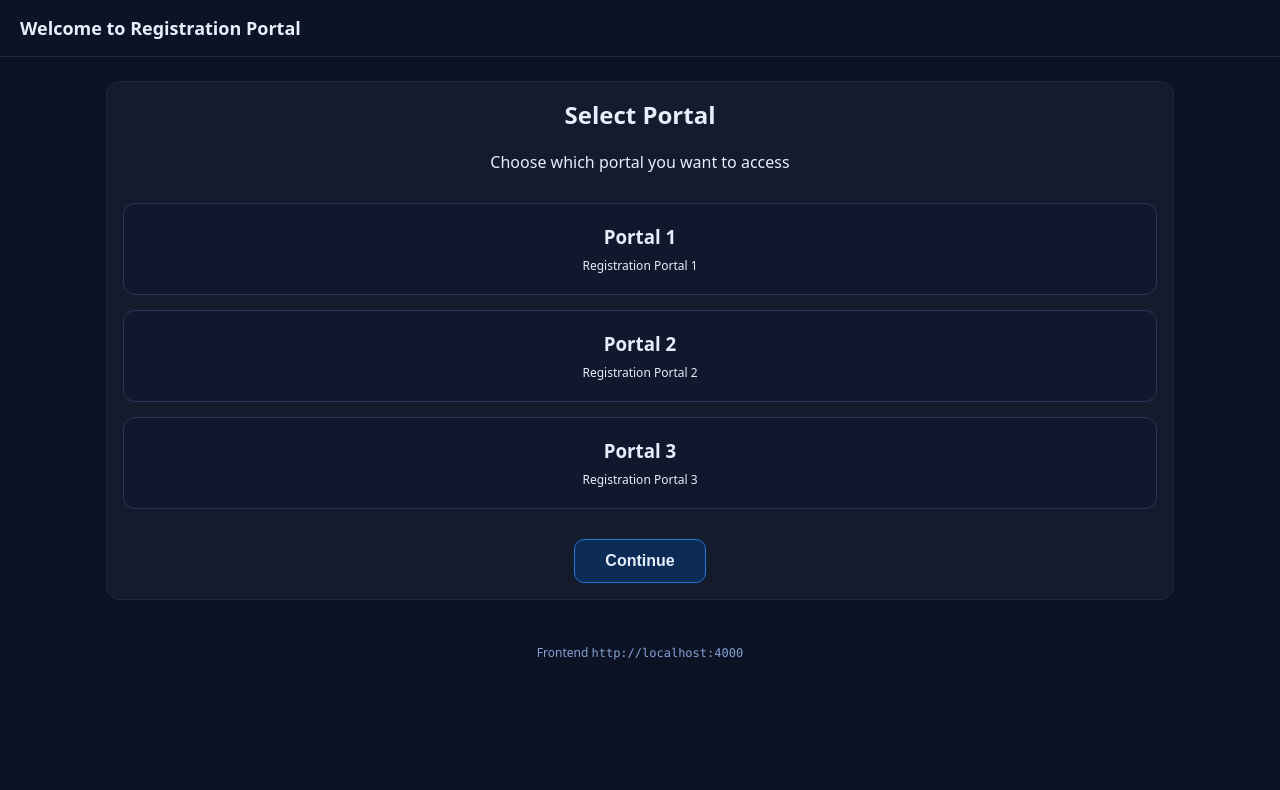
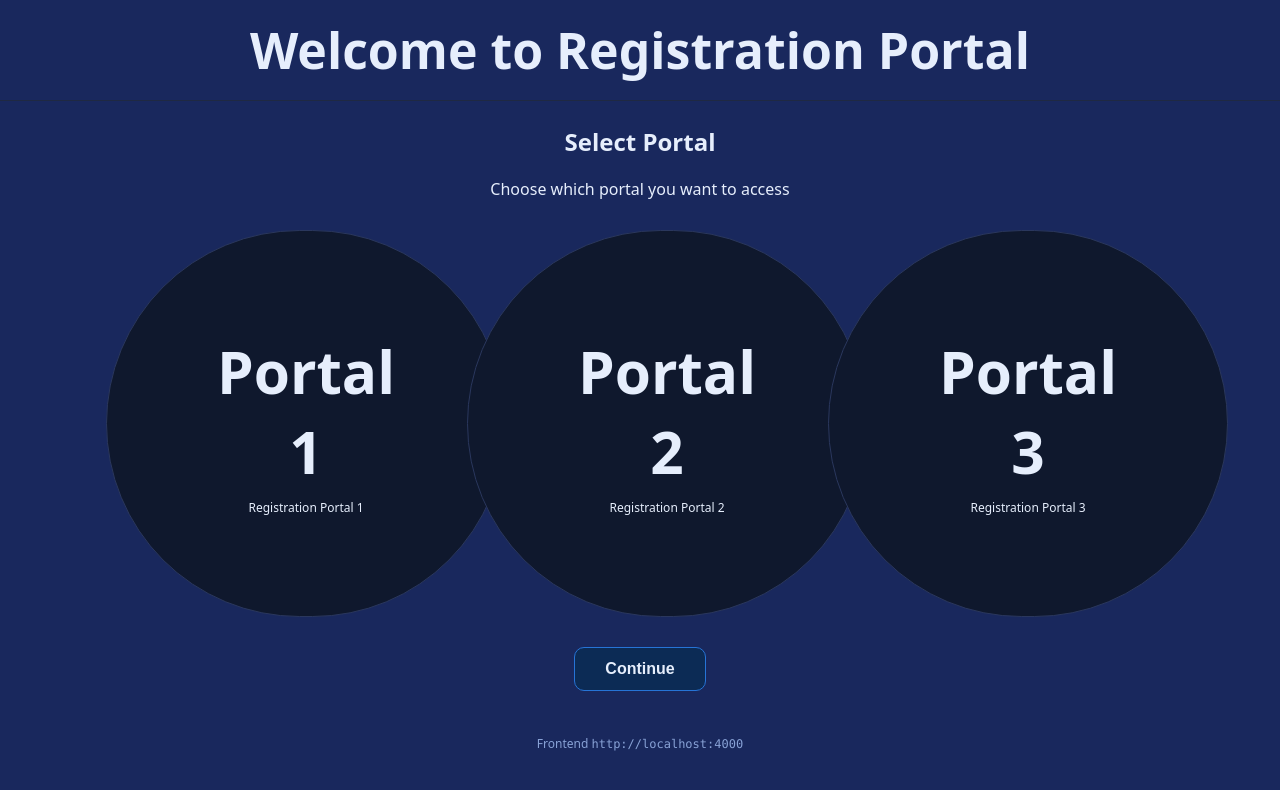
Before and after one commit to Paarkavi29/Registration_rfid, a React (Vite) app in the folder frontend/: page / in a window 1280 px wide. Shown: the top 790 px of the page. Built offline with nearby package versions, Linux system fonts and the light colour scheme; no server answers.

Commit message:
UI design changed

```diff
--- a/frontend/src/App.css
+++ b/frontend/src/App.css
@@ -1,5 +1,5 @@
 :root {
-  --bg:#0b1324;
+  --bg:#19285d;
   --card:#141b2d;
   --mut:#9fb0d0;
   --pri:#4da3ff;
@@ -24,26 +24,25 @@ header{
 }
 header h1{
   margin:0;
-  font-size:18px
+  font-size:50px;
+  width: 100%;
+  text-align: center;
 }
+
+
 
 
 main{
   max-width:1100px;
-  margin:24px auto;
+  margin:24px 24px;
   padding:0 16px;
 }
-
-main{
-  max-width:1100px;
-  margin:24px auto;
-  padding:0 16px;
-}
-.card{
+.card1{
   background:var(--card);
   border:1px solid #1f2942;
-  border-radius:14px;
-  padding:16px
+  border-radius:100px;
+  padding:116px;
+
 }
 
 .mut{
@@ -72,15 +71,23 @@ main{
   padding:3px 8px;
   border-radius:999px;
   background:#0d1426;
- .btn{
+.btn{
   appearance:none;
   border:1px solid #2a375d;
   background:#0f182d;color:#e6eefc;
-  padding:10px 14px;
-  border-radius:10px;
+  padding:14px 18px;
+  border-radius:12px;
   cursor:pointer;
   font-weight:600;
+  font-size:16px;
   transition: all 0.2s ease;
+}
+
+/* Larger button variant for prominent actions */
+.btn.lg{
+  padding:16px 24px;
+  font-size:18px;
+  border-radius:14px;
 }
 
 .btn:disabled{
--- a/frontend/src/pages/AdminPortal.jsx
+++ b/frontend/src/pages/AdminPortal.jsx
@@ -70,34 +70,34 @@ export default function AdminPortal() {
       {msg && <div className="small mut" style={{ marginBottom: 10 }}>{msg}</div>}
 
       <div style={{ display: 'grid', gridTemplateColumns: 'repeat(4, 1fr)', gap: 8, marginBottom: 10 }}>
-        <div className="card" style={{ padding: 10 }}>
+        <div className="card1" style={{ padding: 10 }}>
           <div className="small mut">Total Records</div>
           <div style={{ fontSize: 18, fontWeight: 700 }}>{computed.totalRecords}</div>
         </div>
-        <div className="card" style={{ padding: 10 }}>
+        <div className="card1" style={{ padding: 10 }}>
           <div className="small mut">Total People</div>
           <div style={{ fontSize: 18, fontWeight: 700 }}>{computed.totalPeople}</div>
         </div>
-        <div className="card" style={{ padding: 10 }}>
+        <div className="card1" style={{ padding: 10 }}>
           <div className="small mut">Individuals (general)</div>
           <div style={{ fontSize: 18, fontWeight: 700 }}>{computed.byType.general || 0}</div>
         </div>
-        <div className="card" style={{ padding: 10 }}>
+        <div className="card1" style={{ padding: 10 }}>
           <div className="small mut">Batches (school+univ)</div>
           <div style={{ fontSize: 18, fontWeight: 700 }}>{(computed.byType.school || 0) + (computed.byType.university || 0)}</div>
         </div>
       </div>
 
       <div style={{ display: 'grid', gridTemplateColumns: 'repeat(3, 1fr)', gap: 8, marginBottom: 10 }}>
-        <div className="card" style={{ padding: 10 }}>
+        <div className="card1" style={{ padding: 10 }}>
           <div className="small mut">Total RFID Tags</div>
           <div style={{ fontSize: 18, fontWeight: 700 }}>{computed.totalTags}</div>
         </div>
-        <div className="card" style={{ padding: 10 }}>
+        <div className="card1" style={{ padding: 10 }}>
           <div className="small mut">Available Tags</div>
           <div style={{ fontSize: 18, fontWeight: 700 }}>{computed.availableTags}</div>
         </div>
-        <div className="card" style={{ padding: 10 }}>
+        <div className="card1" style={{ padding: 10 }}>
           <div className="small mut">Assigned Tags</div>
           <div style={{ fontSize: 18, fontWeight: 700 }}>{computed.assignedTags}</div>
         </div>
--- a/frontend/src/pages/PortalSelection.jsx
+++ b/frontend/src/pages/PortalSelection.jsx
@@ -26,19 +26,24 @@ export default function PortalSelection({ onPortalSelect }) {
         Choose which portal you want to access
       </p>
 
-      <div style={{ display: 'grid', gap: '15px', marginBottom: '30px' ,  textAlign: 'center' }}>
+      <div style={{ display: 'grid', gap: '15px', marginBottom: '30px' ,  textAlign: 'center', alignItems: 'center', gridTemplateColumns: 'repeat(auto-fit, minmax(250px, 1fr))' }}>
         {portals.map(portal => (
           <div
             key={portal.id}
             className={`portal-card ${selectedPortal === portal.id ? 'selected' : ''}`}
             onClick={() => handlePortalSelect(portal.id)}
             style={{
-              padding: '20px',
+              fontSize: '50px',
+              display: 'flex',
+              flexDirection: 'column',
+              padding: '100px',
+              width: '400px',
+              alignItems: 'center',
               border: selectedPortal === portal.id ? '2px solid var(--pri)' : '1px solid #2a375d',
-              borderRadius: '12px',
+              borderRadius: '500px',
               background: selectedPortal === portal.id ? '#0c2b55' : '#0f182d',
               cursor: 'pointer',
-              transition: 'all 0.2s ease'
+              transition: 'all 0.2s ease',
             }}
           >
             <h3 style={{ margin: '0 0 8px 0', color: selectedPortal === portal.id ? 'var(--pri)' : '#e6eefc' }}>
@@ -56,7 +61,7 @@ export default function PortalSelection({ onPortalSelect }) {
           className="btn primary"
           onClick={handleContinue}
           disabled={!selectedPortal}
-          style={{ padding: '12px 30px', fontSize: '16px' }}
+          style={{ padding: '12px 30px', fontSize: '16px' , alignItems: 'center' }}
         >
           Continue
         </button>
--- a/frontend/src/pages/RegistrationFlow.jsx
+++ b/frontend/src/pages/RegistrationFlow.jsx
@@ -373,10 +373,13 @@ export default function RegistrationFlow({ selectedPortal, onRegistrationComplet
 
   const renderTypeSelection = () => (
     <div>
-      <h3 style={{ marginTop: 0 }}>Registration Type</h3>
-      <div className="small mut" style={{ marginBottom: 12 }}>Portal: <b>{selectedPortal}</b></div>
-      <label style={{ display: 'block', marginBottom: 6 }}>Select Registration Type</label>
-      <div style={{ display: 'flex', gap: 8, flexWrap: 'wrap' }}>
+      <h3 style={{ marginTop: 0, textAlign:'center',fontSize:20 }}>Registration Type</h3>
+      <div className="small mut" style={{ marginBottom: 12 ,textAlign:'center'}}>Portal: <b>{selectedPortal}</b></div>
+      <label style={{ display: 'block', marginBottom: 6,textAlign:'center' }}>Select Registration Type</label>
+      <div style={{ display: 'grid', flexDirection: 'column', gap: 15, alignItems: 'center', margin: '0 auto 30px', width: 800}}>
+        <div style={{ display: 'flex', gap: 8, marginBottom: 12 }}>
+          <button type="button" className="btn" onClick={handleBack} >Back</button>
+        </div>
         <button
           type="button"
           className={`btn ${registrationType === 'individual' ? 'primary' : ''}`}
@@ -398,9 +401,7 @@ export default function RegistrationFlow({ selectedPortal, onRegistrationComplet
         >
           Admin Portal
         </button>
-        <div style={{ flex: 1 }} />
-        <button type="button" className="btn" onClick={handleBack}>Back</button>
-      </div>
+        </div>
     </div>
   );
 
@@ -489,7 +490,7 @@ export default function RegistrationFlow({ selectedPortal, onRegistrationComplet
           ))}
         </div>
 
-        <button type="submit" className="btn primary" disabled={busy}>
+        <button type="submit" className="btn lg primary" disabled={busy}>
           Register
         </button>
       </form>
@@ -620,7 +621,7 @@ export default function RegistrationFlow({ selectedPortal, onRegistrationComplet
           </>
         )}
 
-        <button type="submit" className="btn primary" disabled={busy}>
+        <button type="submit" className="btn lg primary" disabled={busy}>
           Continue to RFID Count
         </button>
       </form>
@@ -644,11 +645,11 @@ export default function RegistrationFlow({ selectedPortal, onRegistrationComplet
       </div>
 
       <div style={{ textAlign: 'center', marginBottom: 20 }}>
-        <button className="btn primary" onClick={handleRfidTap} disabled={busy}>Tap RFID Card</button>
+        <button className="btn lg primary" onClick={handleRfidTap} disabled={busy}>Tap RFID Card</button>
       </div>
 
       <div style={{ textAlign: 'center' }}>
-        <button className="btn ok" onClick={handleBatchCountComplete} disabled={busy || batchCount === 0}>
+        <button className="btn lg ok" onClick={handleBatchCountComplete} disabled={busy || batchCount === 0}>
           Complete Registration ({batchCount})
         </button>
       </div>
```
Also changed, not shown: 1 other file (tests, documents, lock files or other folders).
